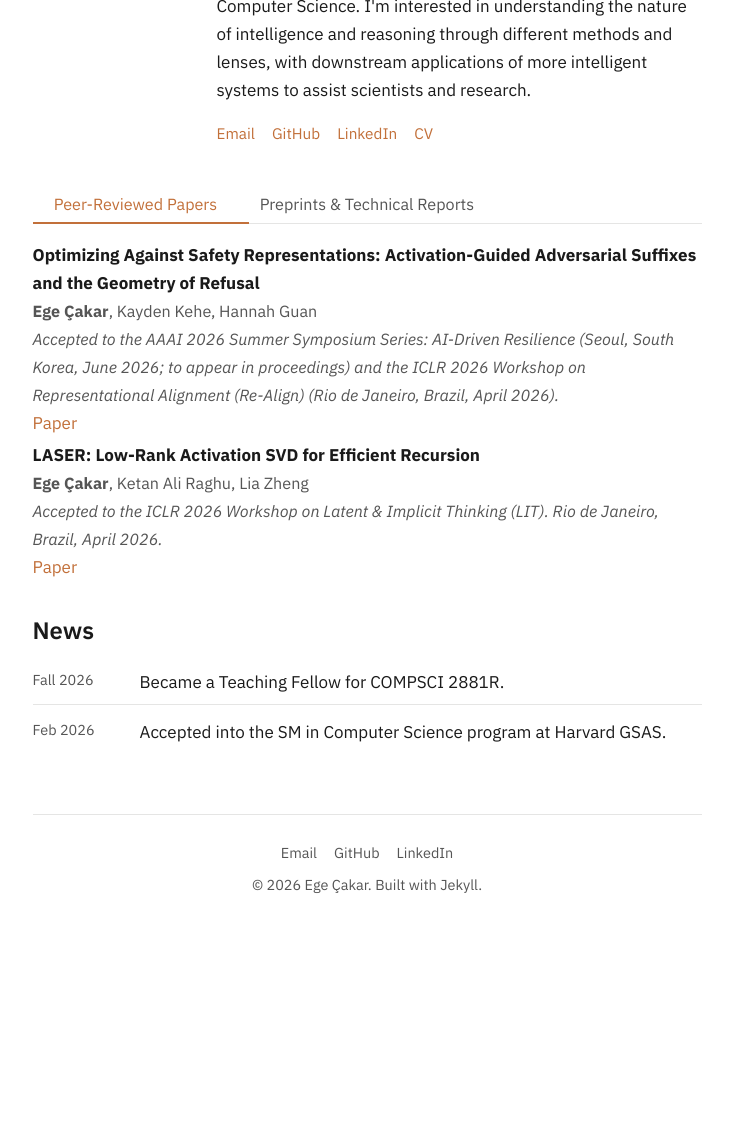
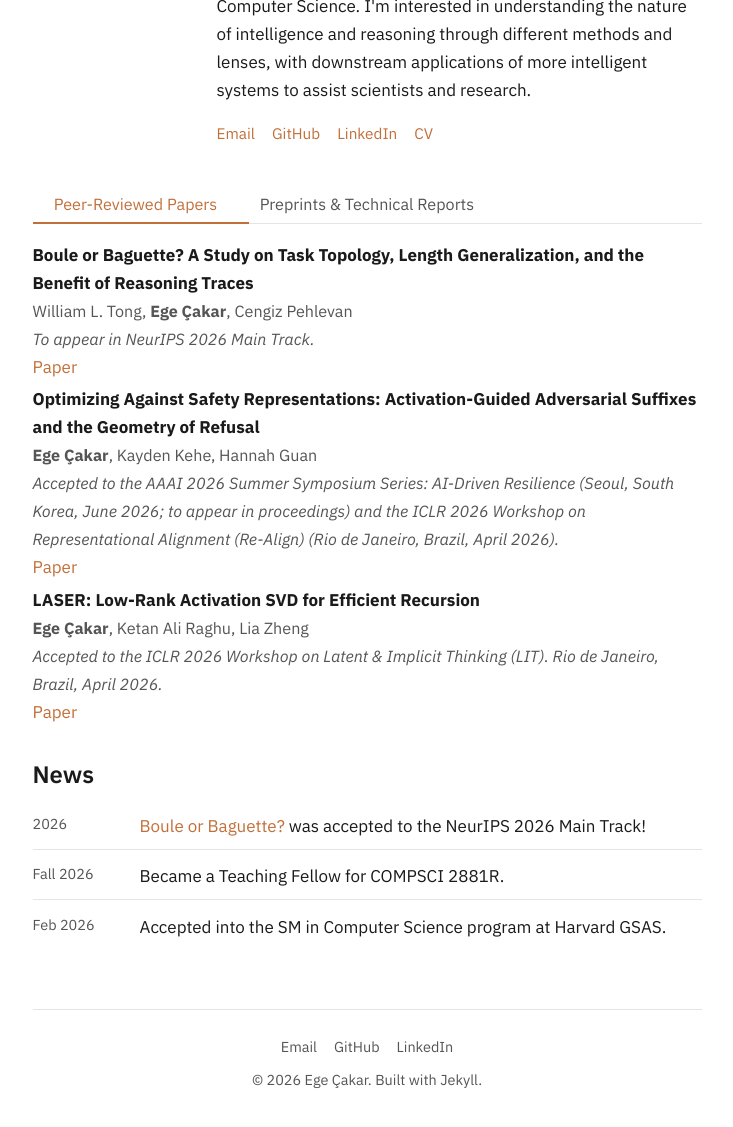
Before and after one commit to Ege-Cakar/ege-cakar.github.io, a Jekyll site: the page built from index.md, in a window 1280 px wide, cut to the strip 257-1391 px from the top of the page. Shown: the top 1127 px of the strip, without its empty margins (273-1006 px from the left). Built offline with Jekyll 4.4.1, drawn with Linux system fonts in a browser that asks for light colours; before the commit the page ends 1196 px from its top, so only the background shows below that.

Commit message:
Announce Boule or Baguette NeurIPS 2026 acceptance

```diff
--- a/index.md
+++ b/index.md
@@ -30,6 +30,12 @@ title: Home
   <div class="tab-content active" id="publications">
     <ul class="pub-list">
       <li>
+        <strong>Boule or Baguette? A Study on Task Topology, Length Generalization, and the Benefit of Reasoning Traces</strong><br>
+        <span class="pub-authors">William L. Tong, <b>Ege Çakar</b>, Cengiz Pehlevan</span><br>
+        <span class="pub-venue">To appear in NeurIPS 2026 Main Track.</span><br>
+        <a href="https://arxiv.org/abs/2602.14404" target="_blank">Paper</a>
+      </li>
+      <li>
         <strong>Optimizing Against Safety Representations: Activation-Guided Adversarial Suffixes and the Geometry of Refusal</strong><br>
         <span class="pub-authors"><b>Ege Çakar</b>, Kayden Kehe, Hannah Guan</span><br>
         <span class="pub-venue">Accepted to the AAAI 2026 Summer Symposium Series: AI-Driven Resilience (Seoul, South Korea, June 2026; to appear in proceedings) and the ICLR 2026 Workshop on Representational Alignment (Re-Align) (Rio de Janeiro, Brazil, April 2026).</span><br>
@@ -51,12 +57,6 @@ title: Home
         <span class="pub-authors"><b>Ege Çakar</b></span><br>
         <span class="pub-venue">Technical Report, 2026</span><br>
         <span class="pub-note">Blog post and manuscript forthcoming</span>
-      </li>
-      <li>
-        <strong>Boule or Baguette? A Study on Task Topology, Length Generalization, and the Benefit of Reasoning Traces</strong><br>
-        <span class="pub-authors">William L. Tong, <b>Ege Çakar</b>, Cengiz Pehlevan</span><br>
-        <span class="pub-venue">arXiv preprint arXiv:2602.14404, 2026. [Under review]</span><br>
-        <a href="https://arxiv.org/abs/2602.14404" target="_blank">Paper</a>
       </li>
       <li>
         <strong>The Argument is the Explanation: Structured Argumentation for Trust in Agents</strong><br>
@@ -103,6 +103,10 @@ title: Home
 
 <ul class="news-list">
   <li>
+    <span class="news-date">2026</span>
+    <span><a href="https://arxiv.org/abs/2602.14404" target="_blank">Boule or Baguette?</a> was accepted to the NeurIPS 2026 Main Track!</span>
+  </li>
+  <li>
     <span class="news-date">Fall 2026</span>
     <span>Became a Teaching Fellow for COMPSCI 2881R.</span>
   </li>
```
Also changed, not shown: research.md (+6 -6 lines).
